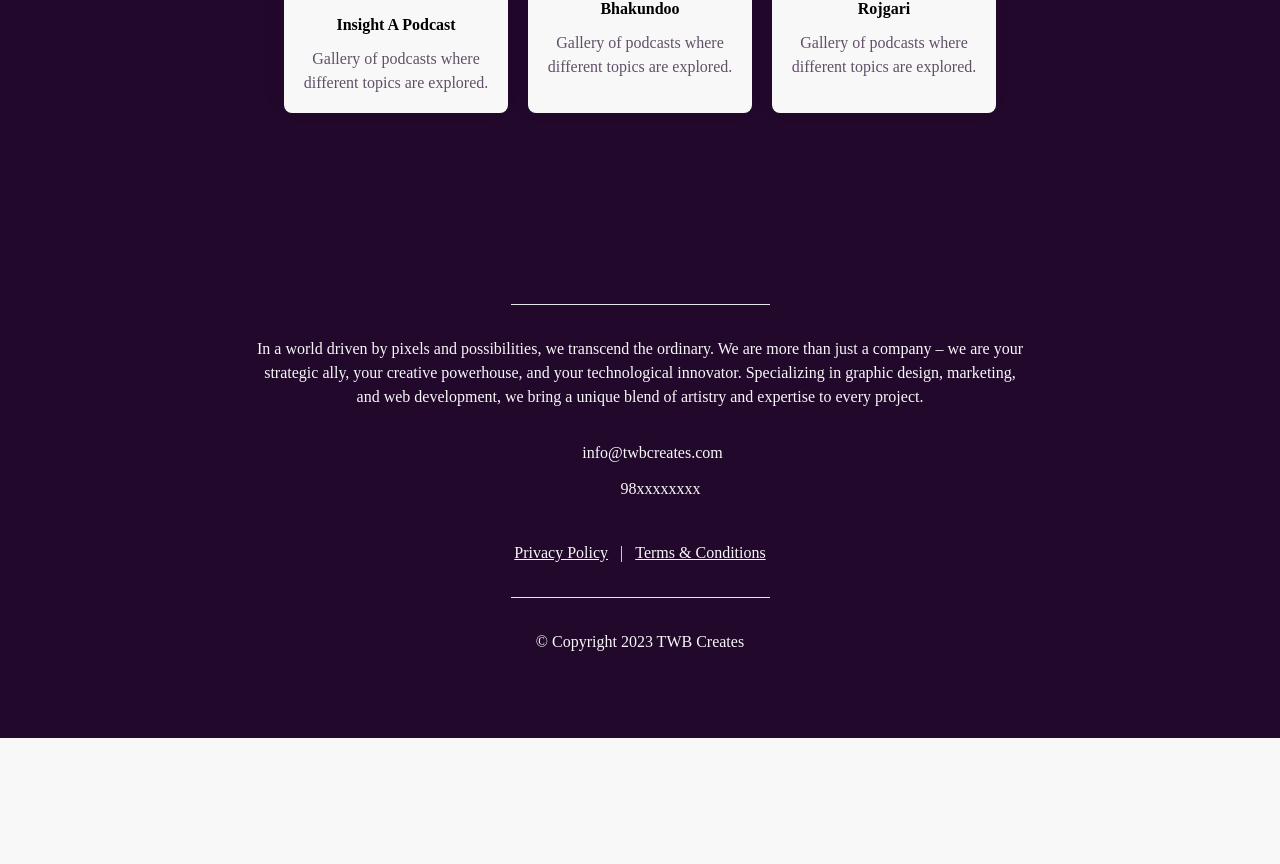
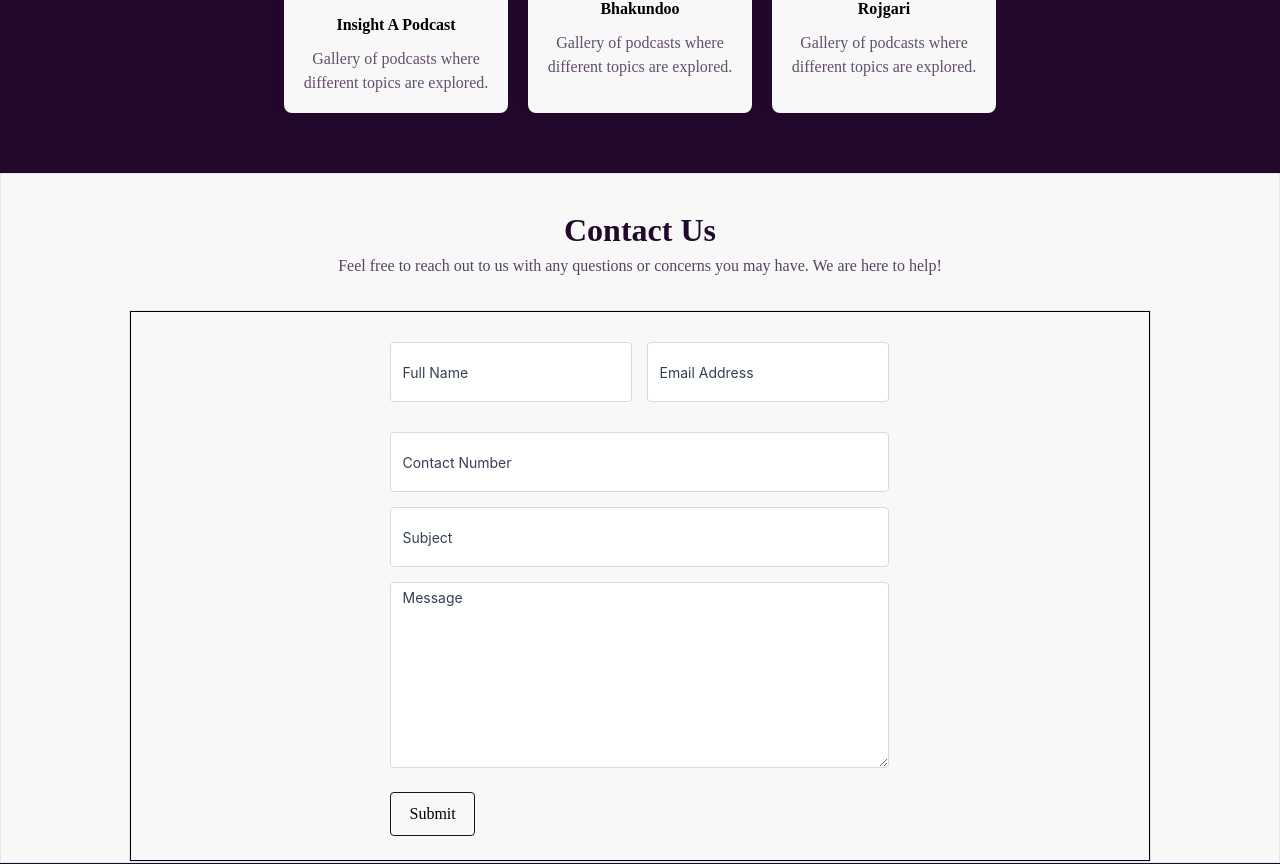
Before and after one commit to SM-Ninjas/TWB-Creatives, a React (Vite) app: page / in a window 1280 px wide. Shown: the part 2896-3760 px from the top of the page. Before the commit the page ends 3634 px from the top, so only its background shows below. Built offline with nearby package versions, Linux system fonts and the light colour scheme; no server answers; some icons are missing.

Commit message:
import error fixed

```diff
--- a/src/pages/homepage/index.tsx
+++ b/src/pages/homepage/index.tsx
@@ -13,7 +13,7 @@ function HomePage() {
       <ChooseUs />
       <OurClients />
       <OurProjects />
-      {/* <ContactUs />   */}
+      <ContactUs />
     </div>
   );
 }
```
